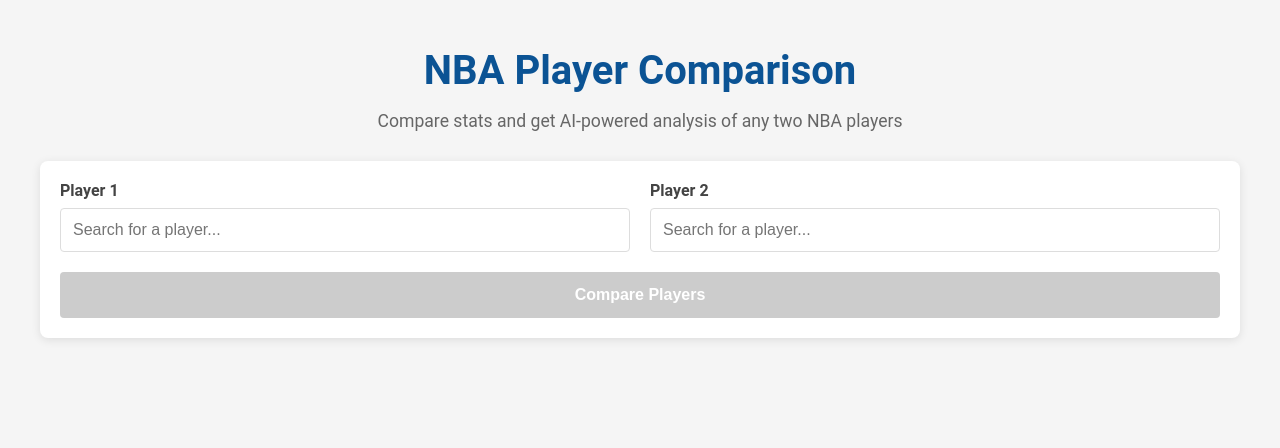
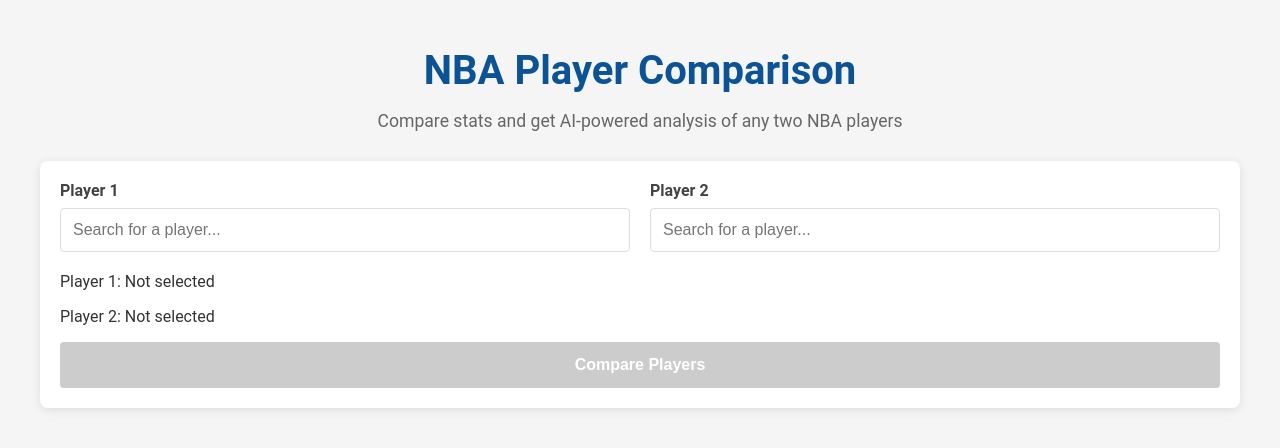
Before and after one commit to ehv6/nba-player-comparison, a React (Create React App) app in the folder client/: page / in a window 1280 px wide. Shown: the top 448 px of the page. Built offline with nearby package versions, Linux system fonts and the light colour scheme.

Commit message:
Visual indicators for when players are selected

```diff
--- a/client/src/components/PlayerSearch.jsx
+++ b/client/src/components/PlayerSearch.jsx
@@ -1,4 +1,3 @@
-// src/components/PlayerSearch.jsx
 import React, { useState, useEffect } from 'react';
 
 function PlayerSearch({ onCompare }) {
@@ -49,7 +48,6 @@
   }, [player2Input]);
 
   const selectPlayer = (player, isPlayer1) => {
-    console.log('Player selected:', player); // Add this line to debug
     if (isPlayer1) {
       setPlayer1Selected(player);
       setPlayer1Input(player.first_name + ' ' + player.last_name);
@@ -59,8 +57,6 @@
       setPlayer2Input(player.first_name + ' ' + player.last_name);
       setPlayer2Options([]);
     }
-    console.log('Player1Selected:', player1Selected); // Add this line
-    console.log('Player2Selected:', player2Selected); // Add this line
   };
 
   const handleCompare = () => {
@@ -113,6 +109,22 @@
         </div>
       </div>
 
+      {/* ✅ Added Visual Indicator */}
+      <div className="search-status">
+        <p>
+          Player 1:{' '}
+          {player1Selected
+            ? `${player1Selected.first_name} ${player1Selected.last_name} selected`
+            : 'Not selected'}
+        </p>
+        <p>
+          Player 2:{' '}
+          {player2Selected
+            ? `${player2Selected.first_name} ${player2Selected.last_name} selected`
+            : 'Not selected'}
+        </p>
+      </div>
+
       <button
         className="compare-button"
         onClick={handleCompare}
```
